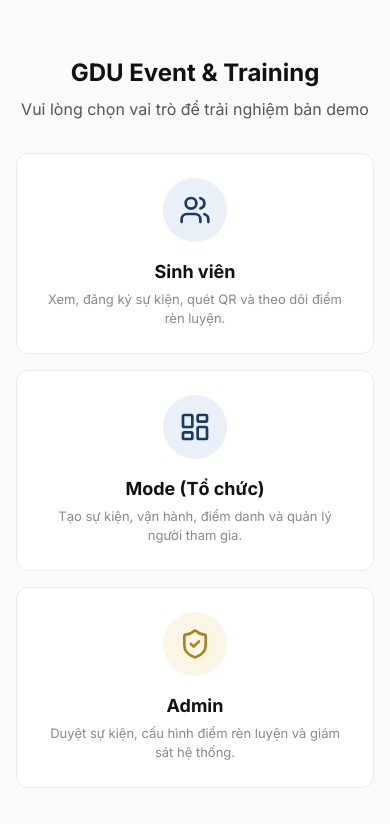
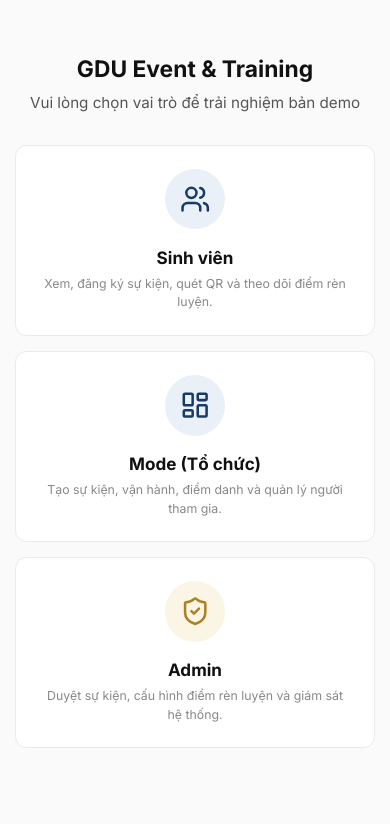
Before and after one commit to pqthafnh/GDU_Diem_Ren_Luyen, a Next.js app: page / in a window 390 px wide. Shown: the top 824 px of the page. Built offline with nearby package versions, Linux system fonts and the light colour scheme.

Commit message:
UI: Scale down mobile UI elements

```diff
--- a/src/app/globals.css
+++ b/src/app/globals.css
@@ -51,11 +51,12 @@
 body {
   background-color: var(--color-canvas);
   color: var(--color-body);
+  zoom: 0.95; /* Scale down for mobile base */
 }
 
 @media (min-width: 768px) {
   body {
-    zoom: 0.95;
+    zoom: 0.92;
   }
 }
 
```
